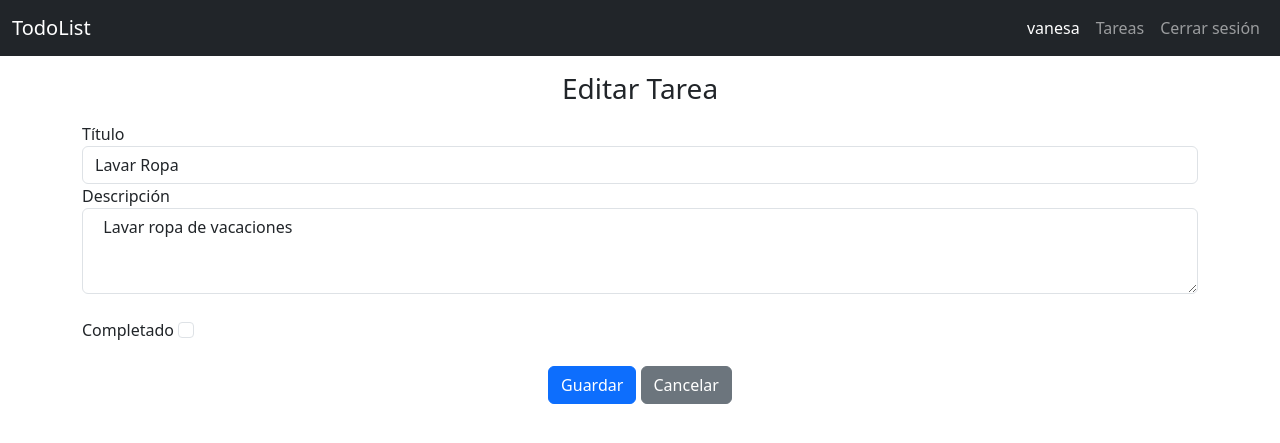
After one commit to Damian-Rojas/todo-list, a Flask app: page /todo/update/3 in a window 1280 px wide. The commit adds this page. Shown: the top 443 px of the page. Run offline with Flask 3, Linux system fonts and the light colour scheme; a user stored in the database is signed in.

Commit message:
Se agrega la operación de modificar las tareas

```diff
--- a/todor/templates/todo/index.html
+++ b/todor/templates/todo/index.html
@@ -28,7 +28,7 @@
                 </td>
                 <td> {{todo.state}}</td>
                 <td>
-                    <a href="" class="btn btn-info btn-sm"> Editar</a>
+                    <a href="{{ url_for('todo.update', id=todo.id)}}" class="btn btn-info btn-sm"> Editar</a>
                 </td>
                 <td>
                     <a href="" class="btn btn-danger btn-sm"> Eliminar</a>
--- /dev/null
+++ b/todor/templates/todo/update.html
@@ -0,0 +1,34 @@
+{% extends 'base.html'%}
+
+{% block content %}
+<section class="container-sm">
+    <h3 class="text-center mt-3 mb-3">  {% block title%} Editar Tarea {% endblock %} </h3>
+    <form action="" method="post">
+        <div class="form-group">
+            <label for="title"> Título </label>
+            <input type="text" class="form-control" id="title" name="title" required value="{{todo.title}}">
+        </div>
+
+        <div class="form-group">
+            <label for="desc"> Descripción </label>
+            <textarea type="text" class="form-control" id="desc" name="desc" rows="3"> {{todo.desc}}</textarea>
+        </div>
+        <br>
+
+        <div class="form-group">
+            <label for="dstate"> Completado </label>
+            <input class="form-check-input" type="checkbox" name="state" id="state" {% if todo.state == true %}  checked {% endif %}>
+        </div>
+        <br>
+
+
+
+        <div class="text-center">
+            <input type="submit" class="btn btn-primary" value="Guardar">
+            <a href=" {{ url_for('todo.index')}}" class="btn btn-secondary"> Cancelar </a>
+        </div>
+
+    </form>
+</section>
+
+{% endblock %}
--- a/todor/todo.py
+++ b/todor/todo.py
@@ -30,3 +30,24 @@ def create():
         return redirect(url_for ('todo.index'))
 
     return render_template ('todo/create.html')
+
+
+def get_todo(id):
+    todo=Todo.query.get_or_404(id)
+    return todo
+
+
+@bp.route('update/<int:id>', methods=('GET','POST'))
+@login_required
+def update(id):
+    todo=get_todo(id)
+
+    if request.method == 'POST':
+        todo.title=request.form['title']
+        todo.desc=request.form['desc']
+        todo.state= True if request.form.get('state')== 'on' else False
+
+        db.session.commit()
+        return redirect(url_for ('todo.index'))
+
+    return render_template ('todo/update.html', todo=todo)
```
Also changed, not shown: instance/todolist.db, 1 other file.
